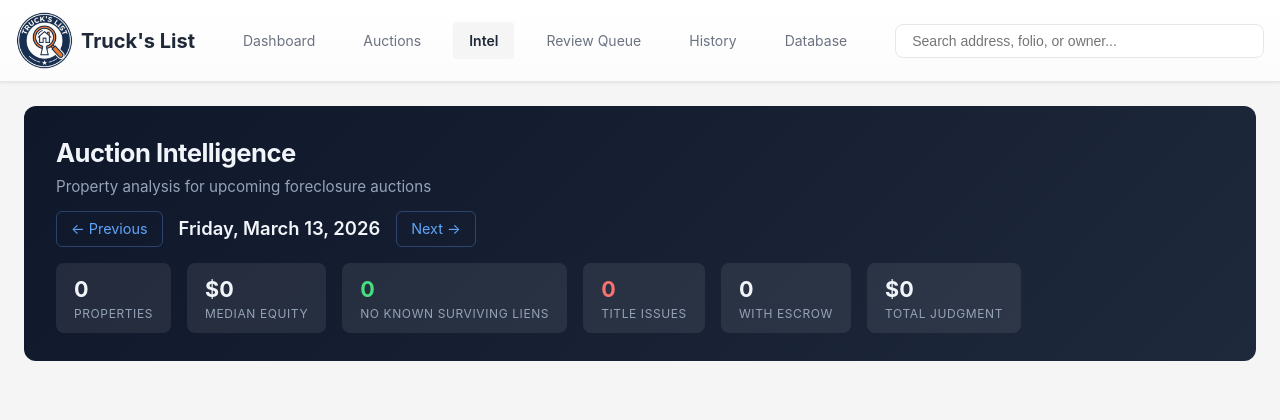
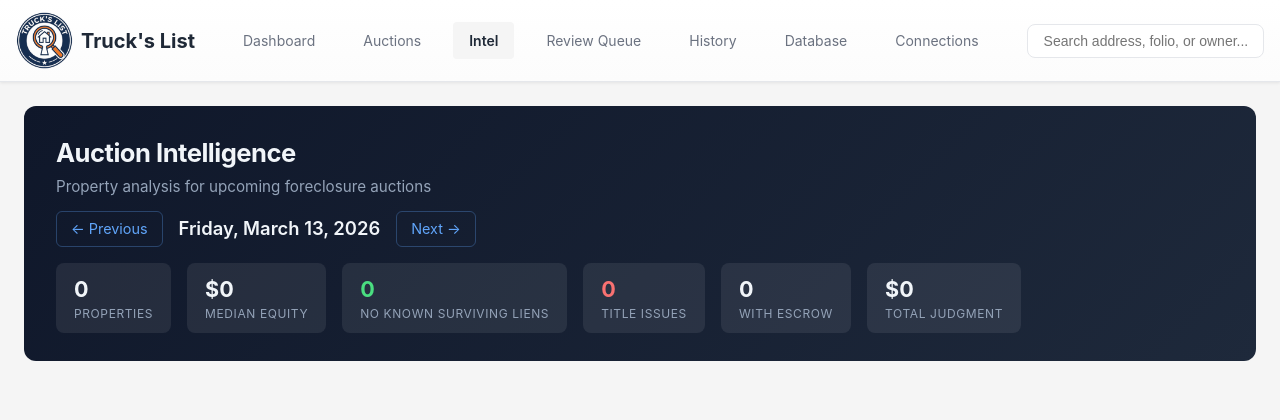
Before and after one commit to PowerInterest/HillsInspector, a FastAPI app: page /auction-intel in a window 1280 px wide. Shown: the top 420 px of the page. Run offline with FastAPI, Linux system fonts and the light colour scheme; parts of the project's set-up code (start-up, migrations or seed data) failed here and were passed over; some libraries are stand-ins or nearby versions.

Commit message:
Register connections router, add nav link and D3.js
Co-Authored-By: Claude Sonnet 4.6 <noreply@anthropic.com>

```diff
--- a/app/web/main.py
+++ b/app/web/main.py
@@ -30,7 +30,7 @@ from contextlib import asynccontextmanager
 from loguru import logger
 from starlette.exceptions import HTTPException as StarletteHTTPException
 
-from app.web.routers import dashboard, properties, api, review, history, database_view, auction_intel
+from app.web.routers import dashboard, properties, api, review, history, database_view, auction_intel, connections
 from app.web.exceptions import DatabaseLockedError, DatabaseUnavailableError
 
 
@@ -74,6 +74,7 @@ app.include_router(review.router, prefix="/review")
 app.include_router(history.router)
 app.include_router(database_view.router)
 app.include_router(auction_intel.router)
+app.include_router(connections.router)
 
 
 # =============================================================================
--- a/app/web/templates/base.html
+++ b/app/web/templates/base.html
@@ -14,6 +14,7 @@
               href="{{ url_for('static', path='leaflet/leaflet.css') }}">
         <script src="/static/leaflet/leaflet.js"></script>
         <script src="https://unpkg.com/htmx.org@1.9.10"></script>
+        <script src="https://d3js.org/d3.v7.min.js"></script>
         <script>
         // Allow HTMX to swap content on error responses (4xx/5xx)
         // so server-rendered error fragments display instead of silent failures.
@@ -79,6 +80,8 @@
                        class="nav-link{% if request.url.path.startswith('/history') %} is-active{% endif %}">History</a>
                     <a href="/database"
                        class="nav-link{% if request.url.path.startswith('/database') %} is-active{% endif %}">Database</a>
+                    <a href="/connections"
+                       class="nav-link{% if request.url.path.startswith('/connections') %} is-active{% endif %}">Connections</a>
                 </nav>
                 <div class="search-box" style="position:relative;">
                     <input type="text"
```
